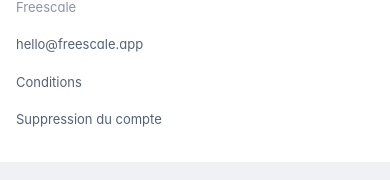
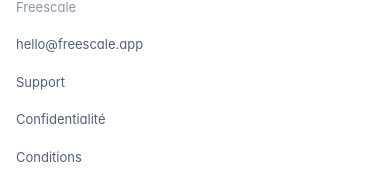
Before and after one commit to wasjacko/Freescale.io, a Next.js app in the folder apps/web/: page /terms in a window 390 px wide. Shown: the part 1260-1440 px from the top of the page. Built offline with nearby package versions, Linux system fonts and the light colour scheme; no server answers.

Commit message:
fix: retain compliance links on mobile pages

```diff
--- a/apps/web/components/legal/PublicPolicyPage.tsx
+++ b/apps/web/components/legal/PublicPolicyPage.tsx
@@ -60,6 +60,8 @@
       <footer className="policy-footer">
         <span>Freescale</span>
         <a href={`mailto:${PUBLIC_CONTACT_EMAIL}`}>{PUBLIC_CONTACT_EMAIL}</a>
+        <Link href="/support">Support</Link>
+        <Link href="/privacy">Confidentialité</Link>
         <Link href="/terms">Conditions</Link>
         <Link href="/account-deletion">Suppression du compte</Link>
       </footer>
```
